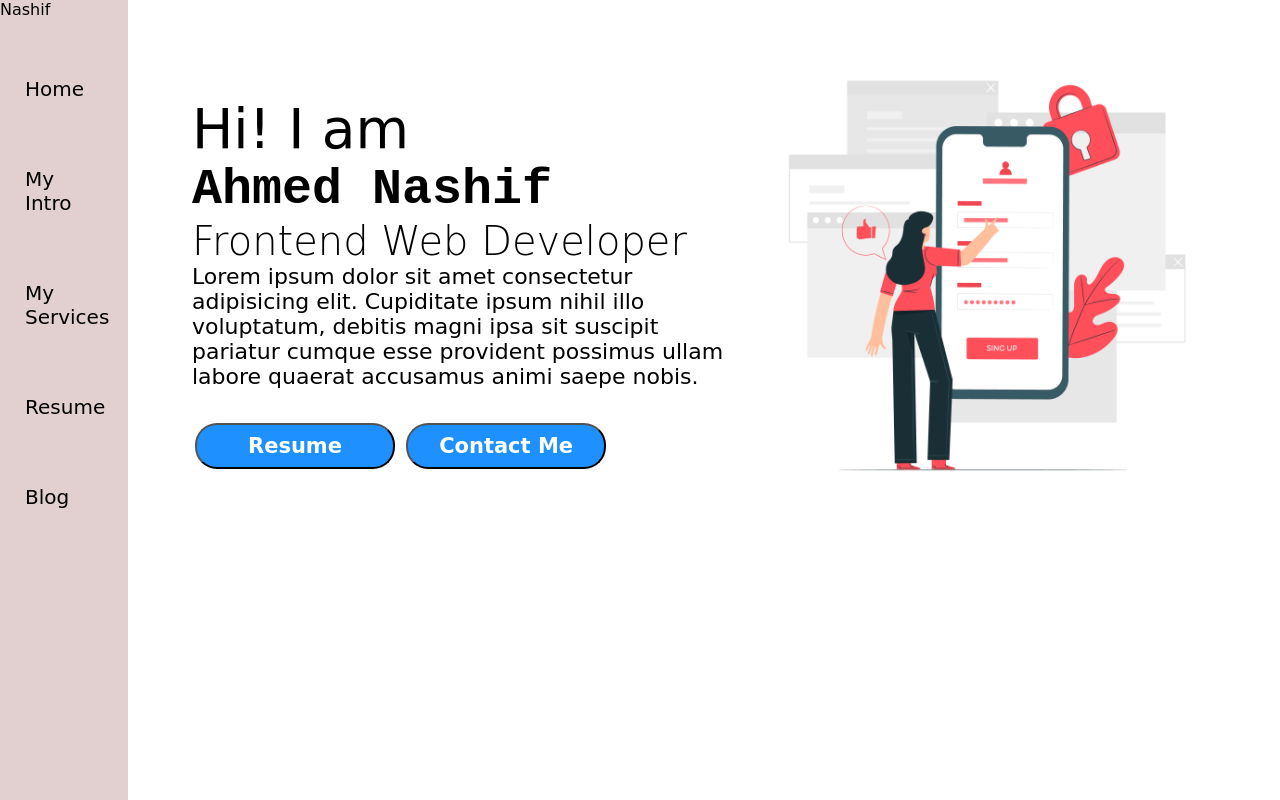
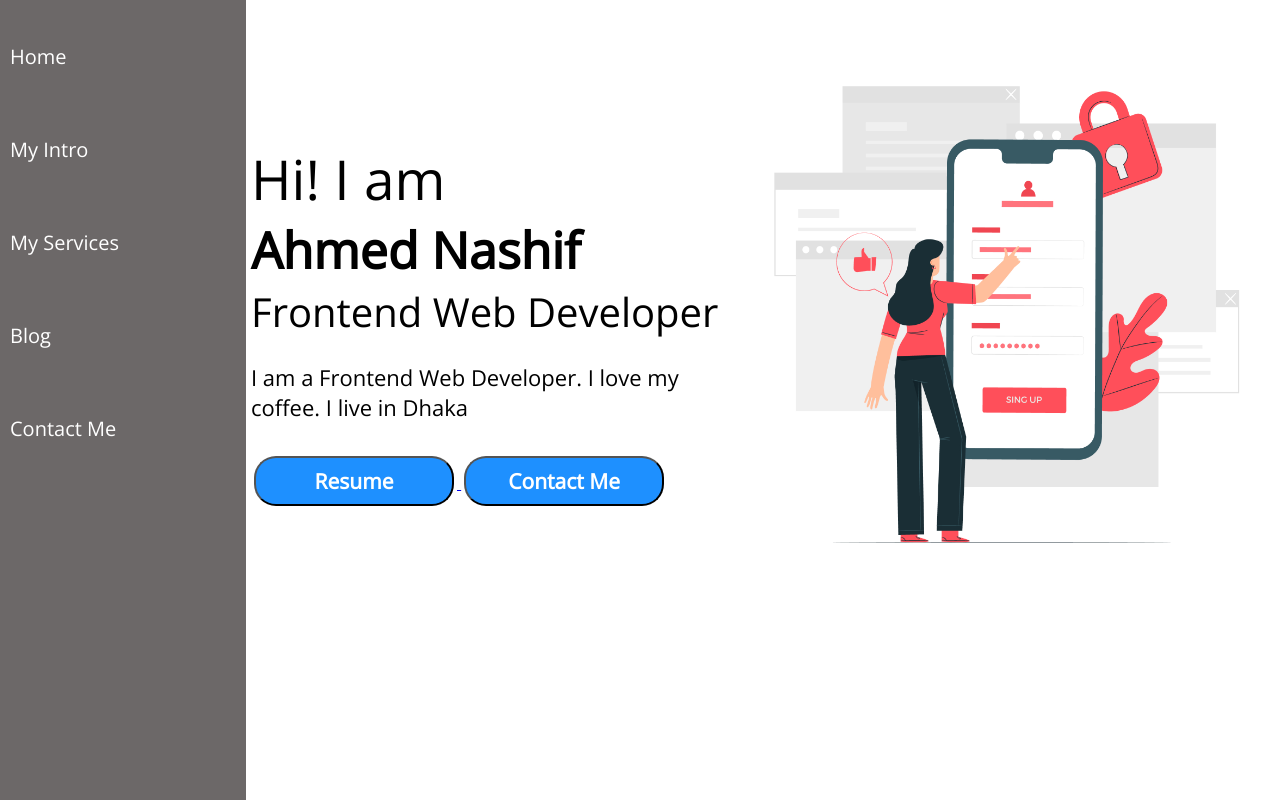
Before and after one commit to nashif770/personal_portfolio_ahmed_nashif, a plain HTML site: page index.html in a window 1280 px wide. Drawn offline with nearby package versions, Linux system fonts and the light colour scheme; a web font is replaced by a local one.

Commit message:
front done

```diff
--- a/index.css
+++ b/index.css
@@ -1,8 +1,9 @@
-@import url('https://fonts.googleapis.com/css2?family=Gabarito&family=Martian+Mono:wght@300&family=Young+Serif&display=swap');
+@import url('https://fonts.googleapis.com/css2?family=Open+Sans:wght@300&display=swap');
 *{
     margin: 0;
     padding: 0;
-    font-family: 'Gabarito', cursive;
+    font-family: 'Open Sans', sans-serif;
+    font-weight: 100;
 }
 
 .container{
@@ -10,22 +11,26 @@
 }
 
 .sidebar{
-    background-color: rgb(226, 208, 208);
-    width: 10vw;
+    background-color: rgb(108, 104, 104);
+    width: 434px;
     height: 100vh;
 }
 .sidebar nav{
-   padding: 25px;
+   padding: 10px;
 }
 .sidebar nav li{
     list-style: none;
+    padding: 33px 0;
+}
+.sidebar nav li a{
+    text-decoration: none;
     font-size: 20px;
-    padding: 33px 0;
+    color: white;
 }
 
 .main{
     /* background-color: yellow; */
-    width: 90vw;
+    width: 85vw;
 }
 
 .infoContainer{
@@ -48,8 +53,7 @@
 }
 .name{
     font-size: 50px;
-    font-weight: bold;
-    font-family: 'Martian Mono', monospace;
+    font-weight: 700;
 }
 .about{
     font-size: 40px;
@@ -57,6 +61,7 @@
 }
 .moreAbout{
     font-size: 22px;
+    margin-top: 23px;
 }
 .buttons{
     margin-top: 34px;
@@ -71,10 +76,14 @@
     color: white;
     margin: 0 3px;
     width: 200px;
+    cursor: pointer;
 }
-
+.buttons button:hover{
+ color: dodgerblue;
+ background-color: white;
+}
 .devPic img{
-    height: 58vh;
+    height: 68vh;
     justify-content: space-around;
 
 }
--- a/index.html
+++ b/index.html
@@ -9,14 +9,13 @@
   <body>
     <div class="container">
       <div class="sidebar">
-        Nashif
         <nav>
           <ul>
-            <li>Home</li>
-            <li>My Intro</li>
-            <li>My Services</li>
-            <li>Resume</li>
-            <li>Blog</li>
+            <li><a href="/">Home</a></li>
+            <li><a href="./Intro/intro.html">My Intro</a></li>
+            <li><a href="./services/services.html">My Services</a></li>
+            <li><a href="./blog/blog.html">Blog</a></li>
+            <li><a href="./contact/contact.html">Contact Me</a></li>
           </ul>
         </nav>
       </div>
@@ -26,14 +25,20 @@
             <div class="hello">Hi! I am</div>
             <div class="name">Ahmed Nashif</div>
             <div class="about">Frontend Web Developer</div>
-                <div class="moreAbout">Lorem ipsum dolor sit amet consectetur adipisicing elit. Cupiditate ipsum nihil illo voluptatum, debitis magni ipsa sit suscipit pariatur cumque esse provident possimus ullam labore quaerat accusamus animi saepe nobis.</div>
+            <div class="moreAbout">
+              I am a Frontend Web Developer. I love my coffee. I live in Dhaka
+            </div>
             <dev class="buttons">
+              <a href="./Assets/Resume.txt" target="_blank">
                 <button>Resume</button>
+              </a>
+              <a href="./contact/contact.html">
                 <button>Contact Me</button>
+              </a>
             </dev>
           </dev>
           <div class="devPic">
-                <img src="./Assets/login.jpg" alt="" srcset="">
+            <img src="./Assets/login.jpg" alt="" srcset="" />
           </div>
         </div>
       </div>
```
Also changed, not shown: contact/contact.html (added, +11 -0 lines), Assets/Resume.txt (added), Intro/intro.html (added), blog/blog.html (added), services/services.html (added). Lines whose indentation alone changed are shown as unchanged.
